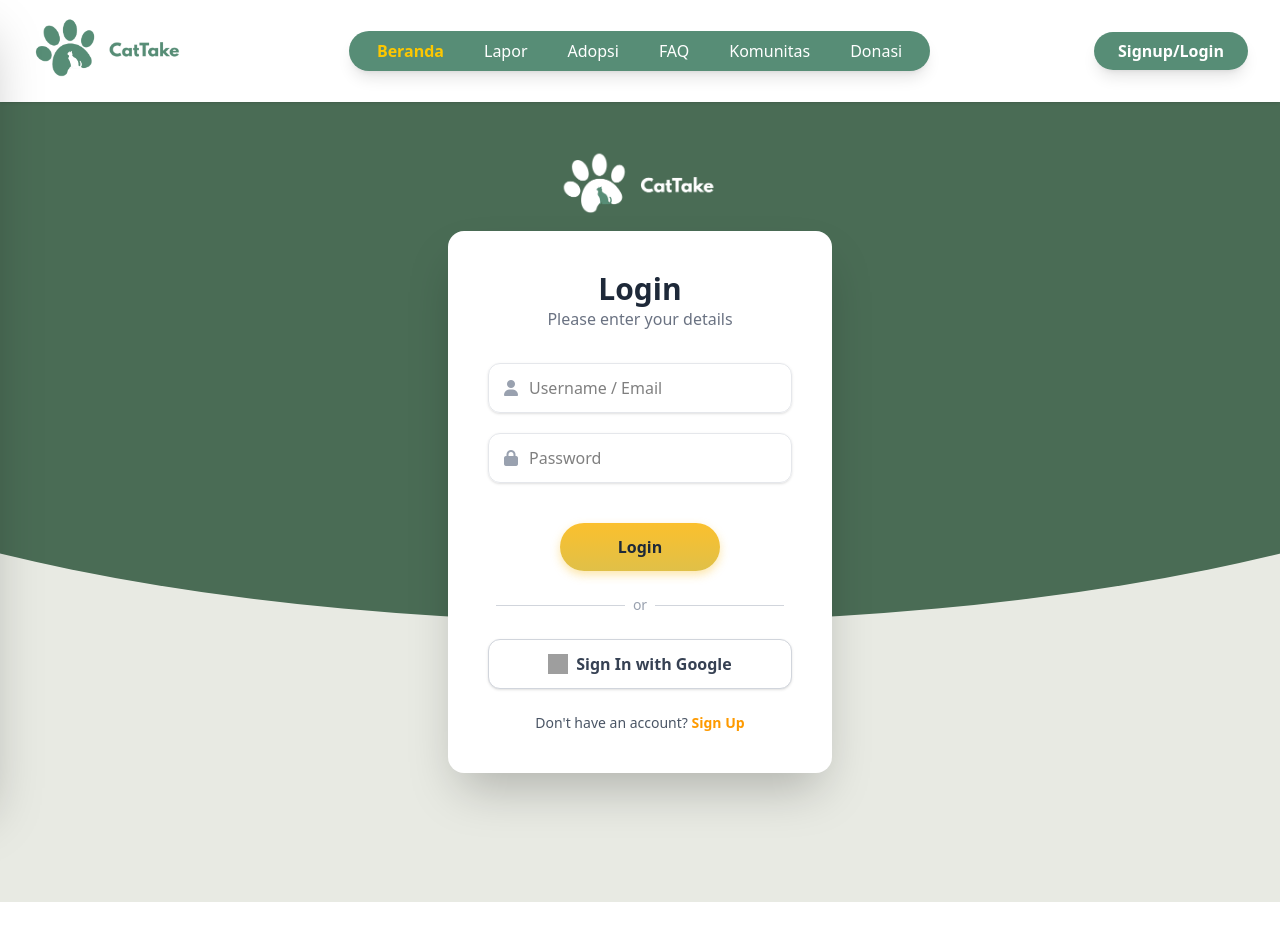
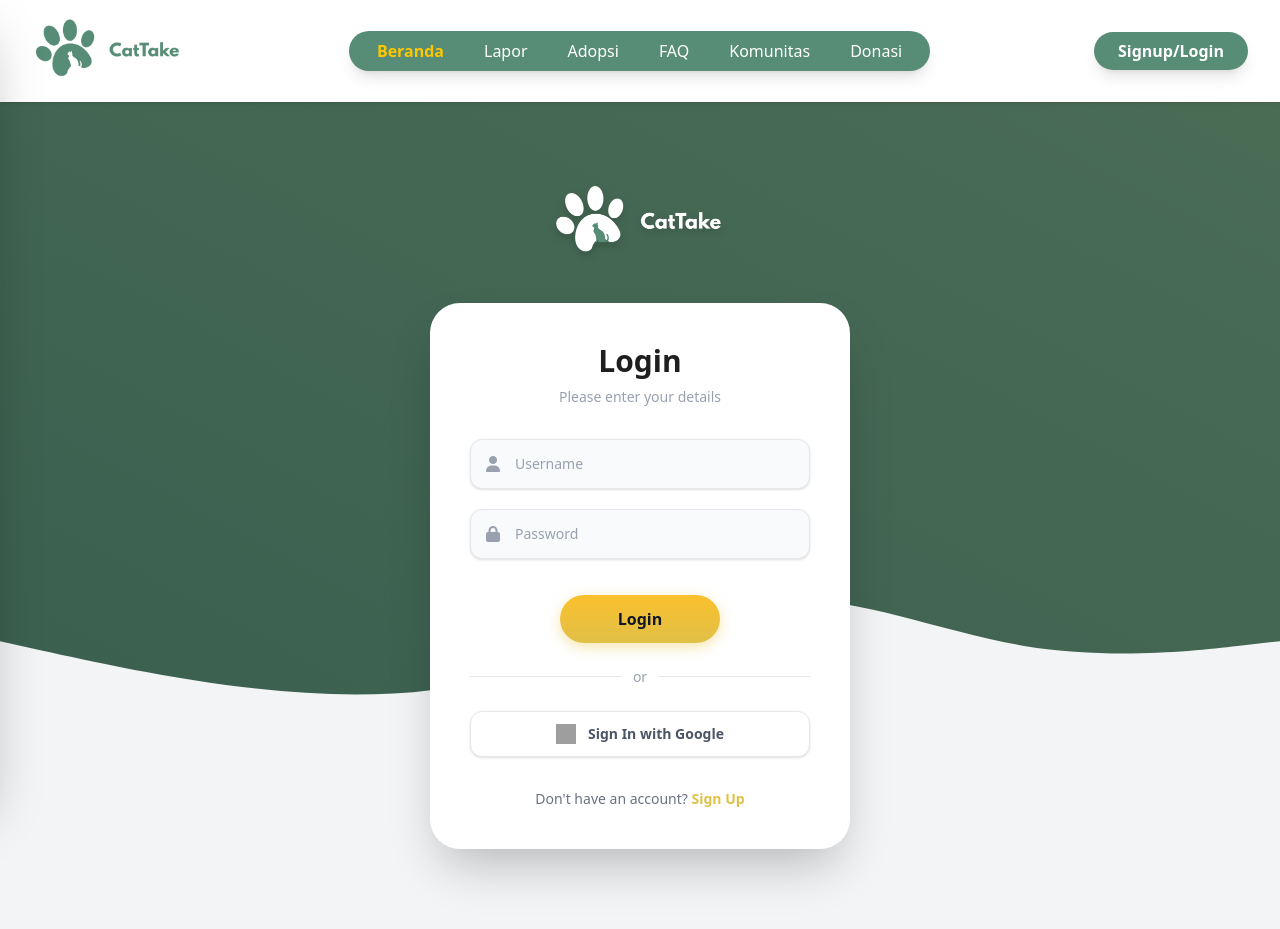
Before and after one commit to zicofarry/CatTake, a Vue app in the folder frontend/: page /login in a window 1280 px wide. Before the commit the page ends 902 px from the top, so only its background shows below. Built offline with nearby package versions, Linux system fonts and the light colour scheme; grey boxes are pictures that could not be loaded.

Commit message:
update login sama signup

```diff
--- a/frontend/src/pages/LoginPage.vue
+++ b/frontend/src/pages/LoginPage.vue
@@ -1,50 +1,94 @@
 <template>
-  <div class="auth-wrapper flex justify-center items-center min-h-screen bg-gray-100 relative p-5 z-20">
-    <div class="login-box bg-white p-8 md:p-10 rounded-2xl shadow-2xl w-full max-w-sm text-center relative z-30">
+  <div class="min-h-screen w-full relative flex flex-col items-center justify-center bg-gray-100 font-sans overflow-x-hidden py-20">
 
-      <h2 class="mt-0 text-3xl font-bold text-gray-800">Login</h2>
-      <p class="text-gray-500 mb-8">Please enter your details</p>
-
-      <form @submit.prevent="handleLogin">
-        <div class="relative mb-5">
-          <i class="fas fa-user absolute left-4 top-1/2 transform -translate-y-1/2 text-gray-400 z-10"></i>
-          <input type="text" v-model="identifier" placeholder="Username / Email" required
-                 class="w-full py-3 pl-10 pr-4 border border-gray-200 rounded-xl font-sans text-base shadow-sm focus:border-amber-500 focus:ring-1 focus:ring-amber-500">
+    <div class="absolute top-0 left-0 w-full h-[85vh] z-0">
+        <div class="bg-gradient-to-tr from-[#3A5F50] to-[#4A6C55] w-full h-full relative">
+            <svg
+                class="absolute -bottom-[1px] left-0 w-full h-auto block"
+                xmlns="http://www.w3.org/2000/svg"
+                viewBox="0 0 1440 320"
+                preserveAspectRatio="none"
+            >
+                <path
+                    fill="#f3f4f6"
+                    fill-opacity="1"
+                    d="M0,160L48,170.7C96,181,192,203,288,213.3C384,224,480,224,576,197.3C672,171,768,117,864,112C960,107,1056,149,1152,165.3C1248,181,1344,171,1392,165.3L1440,160L1440,320L1392,320C1344,320,1248,320,1152,320C1056,320,960,320,864,320C768,320,672,320,576,320C480,320,384,320,288,320C192,320,96,320,48,320L0,320Z"
+                ></path>
+            </svg>
         </div>
-        <div class="relative mb-5">
-          <i class="fas fa-lock absolute left-4 top-1/2 transform -translate-y-1/2 text-gray-400 z-10"></i>
-          <input type="password" v-model="password" placeholder="Password" required
-                 class="w-full py-3 pl-10 pr-4 border border-gray-200 rounded-xl font-sans text-base shadow-sm focus:border-amber-500 focus:ring-1 focus:ring-amber-500">
     </div>
 
-        <button type="submit"
-          class="inline-block w-40 py-3 bg-yellow-500 hover:bg-yellow-600 border-none rounded-full text-gray-800 mt-5 font-bold cursor-pointer shadow-lg transition duration-300"
-          style="background: linear-gradient(180deg, #FBC02D 0%, #E0C048 100%); box-shadow: 0 4px 10px rgba(251, 192, 45, 0.4);"
+    <div class="relative z-10 w-full px-6 flex flex-col items-center gap-8">
+
+        <div class="mb-2">
+            <img :src="logoUrl" alt="CatTake Logo" class="w-36 md:w-44 drop-shadow-lg mx-auto">
+        </div>
+
+        <div class="bg-white w-full max-w-[420px] p-8 md:p-10 rounded-[30px] shadow-2xl text-center">
+
+            <h2 class="text-3xl font-bold text-[#1F1F1F] mb-2">Login</h2>
+            <p class="text-gray-400 mb-8 text-sm">Please enter your details</p>
+
+            <form @submit.prevent="handleLogin" class="space-y-5 text-left">
+
+                <div class="relative group">
+                    <div class="absolute inset-y-0 left-0 pl-4 flex items-center pointer-events-none">
+                        <i class="fas fa-user text-gray-400 group-focus-within:text-[#EBCD5E] transition-colors"></i>
+                    </div>
+                    <input
+                        type="text"
+                        v-model="identifier"
+                        placeholder="Username"
+                        required
+                        class="w-full py-3.5 pl-11 pr-4 bg-gray-50 border border-gray-200 rounded-xl text-gray-700 placeholder-gray-400 focus:outline-none focus:ring-2 focus:ring-[#EBCD5E] focus:border-transparent transition-all text-sm font-medium shadow-sm"
                     >
-          Login
+                </div>
+
+                <div class="relative group">
+                    <div class="absolute inset-y-0 left-0 pl-4 flex items-center pointer-events-none">
+                        <i class="fas fa-lock text-gray-400 group-focus-within:text-[#EBCD5E] transition-colors"></i>
+                    </div>
+                    <input
+                        type="password"
+                        v-model="password"
+                        placeholder="Password"
+                        required
+                        class="w-full py-3.5 pl-11 pr-4 bg-gray-50 border border-gray-200 rounded-xl text-gray-700 placeholder-gray-400 focus:outline-none focus:ring-2 focus:ring-[#EBCD5E] focus:border-transparent transition-all text-sm font-medium shadow-sm"
+                    >
+                </div>
+
+                <div class="pt-4">
+                    <button
+                        type="submit"
+                        class="w-40 mx-auto block py-3 rounded-full text-gray-900 font-bold text-base shadow-[0_4px_14px_rgba(235,205,94,0.5)] hover:shadow-[0_6px_20px_rgba(235,205,94,0.6)] hover:-translate-y-0.5 active:scale-95 transition-all duration-300"
+                        style="background: linear-gradient(180deg, #FBC02D 0%, #E0C048 100%);"
+                    >
+                        <span v-if="!isLoading">Login</span>
+                        <span v-else>Loading...</span>
                     </button>
+                </div>
+
             </form>
 
-      <div class="flex items-center text-center text-gray-400 my-6">
-        <div class="flex-grow border-b border-gray-300 mx-2"></div>
-        <span class="text-sm">or</span>
-        <div class="flex-grow border-b border-gray-300 mx-2"></div>
+            <div class="flex items-center justify-center my-6 gap-3">
+                <div class="h-px bg-gray-200 flex-grow"></div>
+                <span class="text-gray-400 text-sm font-medium">or</span>
+                <div class="h-px bg-gray-200 flex-grow"></div>
             </div>
 
-      <button class="w-full bg-white text-gray-700 border border-gray-300 flex justify-center items-center gap-2 py-3 rounded-xl font-semibold cursor-pointer hover:bg-gray-50 shadow-sm">
-        <img src="https://upload.wikimedia.org/wikipedia/commons/c/c1/Google_%22G%22_logo.svg" alt="Google Logo" class="w-5 h-5">
+            <button class="w-full bg-white border border-gray-200 text-gray-600 py-3 rounded-xl font-semibold text-sm flex items-center justify-center gap-3 hover:bg-gray-50 hover:border-gray-300 transition-all shadow-sm">
+                <img src="https://www.svgrepo.com/show/475656/google-color.svg" alt="Google" class="w-5 h-5">
                 Sign In with Google
             </button>
 
-      <div class="mt-6 text-sm text-gray-600">
-        <p>Don't have an account?
-          <router-link to="/signup" class="text-amber-500 hover:text-amber-600 font-semibold no-underline">Sign Up</router-link>
-        </p>
-      </div>
+            <div class="mt-8 text-sm text-gray-500">
+                Don't have an account?
+                <router-link to="/signup" class="text-[#E0C048] hover:text-[#c9aa38] font-bold no-underline transition-colors">
+                    Sign Up
+                </router-link>
             </div>
 
-    <div class="absolute top-10 left-1/2 transform -translate-x-1/2 z-20 md:top-12">
-        <img src="../assets/img/catTakePutih.png" alt="Logo CatTake" class="w-32 h-auto md:w-40">
+        </div>
     </div>
   </div>
 </template>
@@ -54,19 +98,17 @@ import { ref, defineEmits } from 'vue';
 import { useRouter } from 'vue-router';
 import apiClient from '@/api/http';
 
+import logoCatTake from '@/assets/img/catTakePutih.png';
+const logoUrl = logoCatTake;
+
 const router = useRouter();
-const emit = defineEmits(['user-logged-in']); // Event ke App.vue
+const emit = defineEmits(['user-logged-in']);
 
 const identifier = ref('');
 const password = ref('');
 const isLoading = ref(false);
 
 async function handleLogin() {
-  console.log("Payload yang dikirim:", {
-        identifier: identifier.value,
-        password: password.value
-    });
-
   if (!identifier.value || !password.value) {
       alert('Mohon isi Email/Username dan Password.');
       return;
@@ -75,25 +117,20 @@ async function handleLogin() {
   isLoading.value = true;
 
   try {
-      // 1. Panggil API Login dengan identifier (email atau username)
       const response = await apiClient.post('/auth/login', {
           identifier: identifier.value,
           password: password.value,
       });
 
-      // 2. Ambil data dari respons Fastify
       const { token, role } = response.data.data;
 
-      // 3. Simpan Token & Role (Sangat Penting)
       localStorage.setItem('userToken', token);
       localStorage.setItem('userRole', role);
 
-      // 4. Emit event dan Redirect ke halaman utama
       emit('user-logged-in', role);
       router.push('/');
 
   } catch (error) {
-      // Tangani error dari backend (misalnya 401 Unauthorized)
       const errorMessage = error.response?.data?.error || 'Login gagal. Cek kredensial atau server.';
       alert(errorMessage);
       console.error("Login Error:", error);
@@ -104,27 +141,5 @@ async function handleLogin() {
 </script>
 
 <style scoped>
-/* Background Wave dari Figma */
-.auth-wrapper::before {
-    content: '';
-    position: absolute;
-    top: 0;
-    left: 0;
-    width: 100%;
-    height: 65%;
-    background: #4A6C55; /* Warna atas pada Figma */
-    clip-path: ellipse(80% 60% at 50% 40%);
-    z-index: 1;
-}
-.auth-wrapper::after {
-    content: '';
-    position: absolute;
-    bottom: 0;
-    left: 0;
-    width: 100%;
-    height: 65%;
-    background: #E8EAE3; /* Warna bawah pada Figma */
-    clip-path: ellipse(85% 60% at 50% 70%);
-    z-index: 0;
-}
+/* Tailwind style */
 </style>
--- a/frontend/src/pages/SignupPage.vue
+++ b/frontend/src/pages/SignupPage.vue
@@ -1,5 +1,29 @@
 <template>
-  <div class="auth-wrapper flex justify-center items-center min-h-screen bg-gray-100 relative p-5 z-20">
+  <div class="min-h-screen w-full relative flex flex-col items-center justify-center bg-gray-100 font-sans overflow-x-hidden py-20">
+
+    <div class="absolute top-0 left-0 w-full h-[85vh] z-0">
+        <div class="bg-gradient-to-tr from-[#3A5F50] to-[#4A6C55] w-full h-full relative">
+            <svg
+                class="absolute -bottom-[1px] left-0 w-full h-auto block"
+                xmlns="http://www.w3.org/2000/svg"
+                viewBox="0 0 1440 320"
+                preserveAspectRatio="none"
+            >
+                <path
+                    fill="#f3f4f6"
+                    fill-opacity="1"
+                    d="M0,160L48,170.7C96,181,192,203,288,213.3C384,224,480,224,576,197.3C672,171,768,117,864,112C960,107,1056,149,1152,165.3C1248,181,1344,171,1392,165.3L1440,160L1440,320L1392,320C1344,320,1248,320,1152,320C1056,320,960,320,864,320C768,320,672,320,576,320C480,320,384,320,288,320C192,320,96,320,48,320L0,320Z"
+                ></path>
+            </svg>
+        </div>
+    </div>
+
+    <div class="relative z-10 w-full px-6 flex flex-col items-center gap-8">
+
+        <div class="mb-2">
+            <img src="@/assets/img/catTakePutih.png" alt="CatTake Logo" class="w-36 md:w-44 drop-shadow-lg mx-auto">
+        </div>
+
         <div class="login-box bg-white p-8 md:p-10 rounded-2xl shadow-2xl w-full max-w-sm text-center relative z-30">
 
           <h2 class="mt-0 text-3xl font-bold text-gray-800">Sign Up</h2>
@@ -34,6 +58,7 @@
                     </button>
                 </div>
             </div>
+
             <div class="relative mb-5">
               <input type="email" v-model="signupEmail" placeholder="Email" required
                     class="w-full py-3 px-4 border border-gray-200 rounded-xl font-sans text-base shadow-sm focus:border-amber-500 focus:ring-1 focus:ring-amber-500">
@@ -90,9 +115,6 @@
             </p>
           </div>
         </div>
-
-    <div class="absolute top-10 left-1/2 transform -translate-x-1/2 z-20 md:top-12">
-        <img src="../assets/img/catTakePutih.png" alt="Logo CatTake" class="w-32 h-auto md:w-40">
     </div>
   </div>
 </template>
@@ -107,10 +129,10 @@ const fullName = ref('');
 const signupUsername = ref('');
 const signupPassword = ref('');
 const confirmPassword = ref('');
-const selectedRole = ref(null); // State untuk memilih role
-const signupEmail = ref(''); // Diperlukan untuk login
-const shelterName = ref(''); // Diperlukan jika role='shelter'
-const isLoading = ref(false); // Untuk UX
+const selectedRole = ref(null);
+const signupEmail = ref('');
+const shelterName = ref('');
+const isLoading = ref(false);
 
 async function handleSignup() {
   if (signupPassword.value !== confirmPassword.value) {
@@ -135,7 +157,7 @@ async function handleSignup() {
     email: signupEmail.value,
     role: selectedRole.value === 'user' ? 'individu' : 'shelter',
     full_name: fullName.value,
-    contact_phone: '', //tes
+    contact_phone: '',
   };
 
   if (data.role === 'individu') {
@@ -173,27 +195,5 @@ async function handleSignup() {
 </script>
 
 <style scoped>
-/* Background Wave dari Figma */
-.auth-wrapper::before {
-    content: '';
-    position: absolute;
-    top: 0;
-    left: 0;
-    width: 100%;
-    height: 65%;
-    background: #4A6C55; /* Warna atas pada Figma */
-    clip-path: ellipse(80% 60% at 50% 40%);
-    z-index: 1;
-}
-.auth-wrapper::after {
-    content: '';
-    position: absolute;
-    bottom: 0;
-    left: 0;
-    width: 100%;
-    height: 65%;
-    background: #E8EAE3; /* Warna bawah pada Figma */
-    clip-path: ellipse(85% 60% at 50% 70%);
-    z-index: 0;
-}
+/* Full Tailwind */
 </style>
```
Lines whose indentation alone changed are shown as unchanged.
